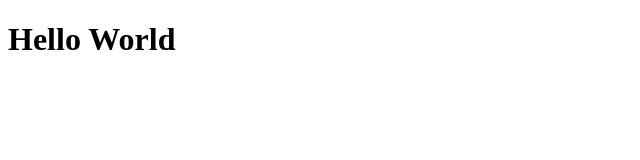
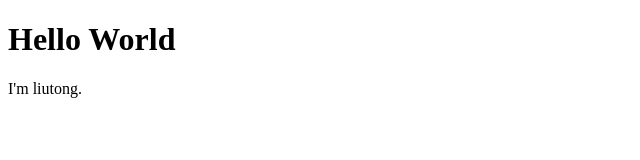
Before and after one commit to Tevin548866/tevin548866.github.io, a plain HTML site: page index.html in a window 1280 px wide. Shown: the full height of the page, 0-640 px from the left. Drawn offline with Linux system fonts and the light colour scheme.

Commit message:
Update index.html

```diff
--- a/index.html
+++ b/index.html
@@ -2,5 +2,6 @@
 <html>
 <body>
 <h1>Hello World</h1>
+<p>I'm liutong.</p>
 </body>
 </html>
```
Also changed, not shown: 1 other file.
